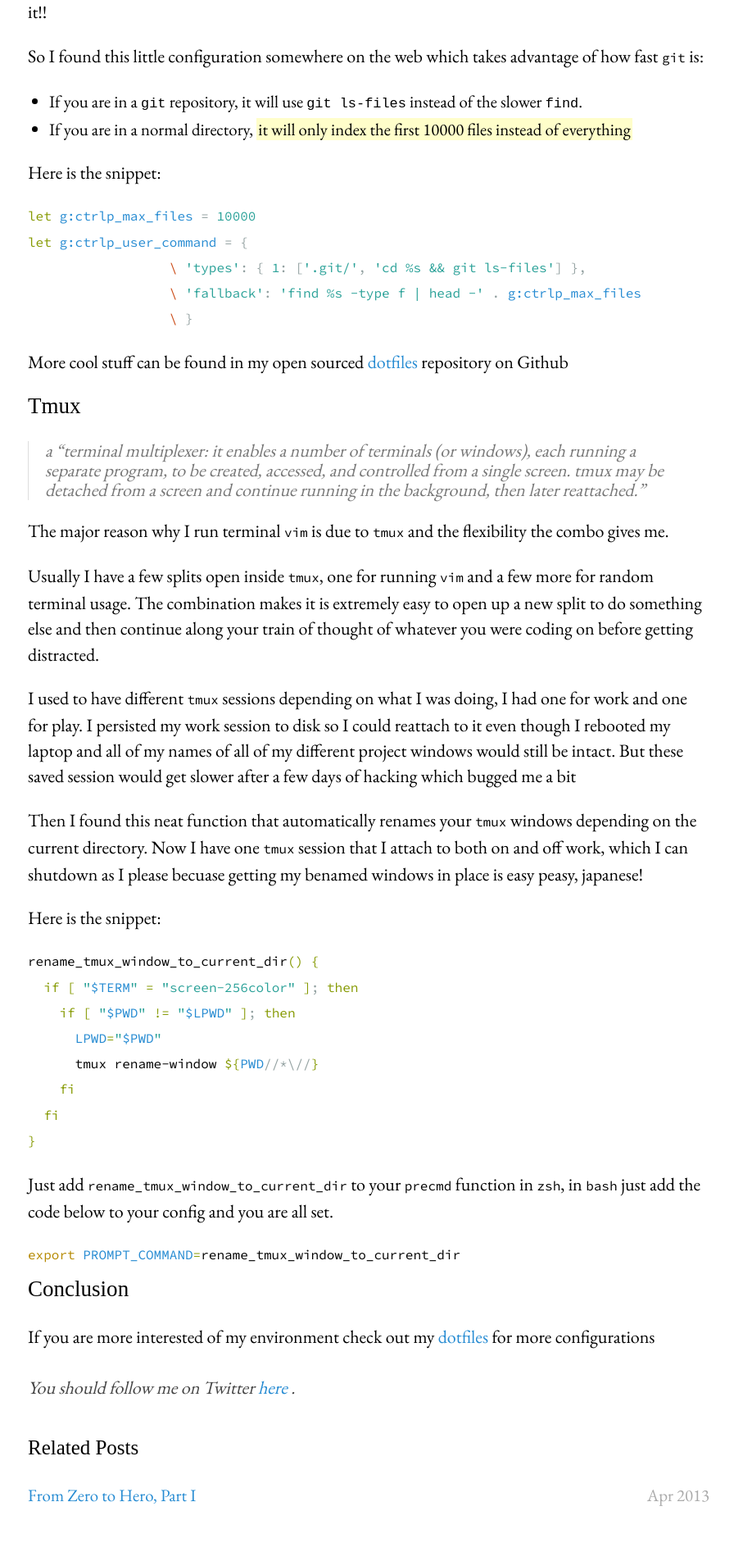
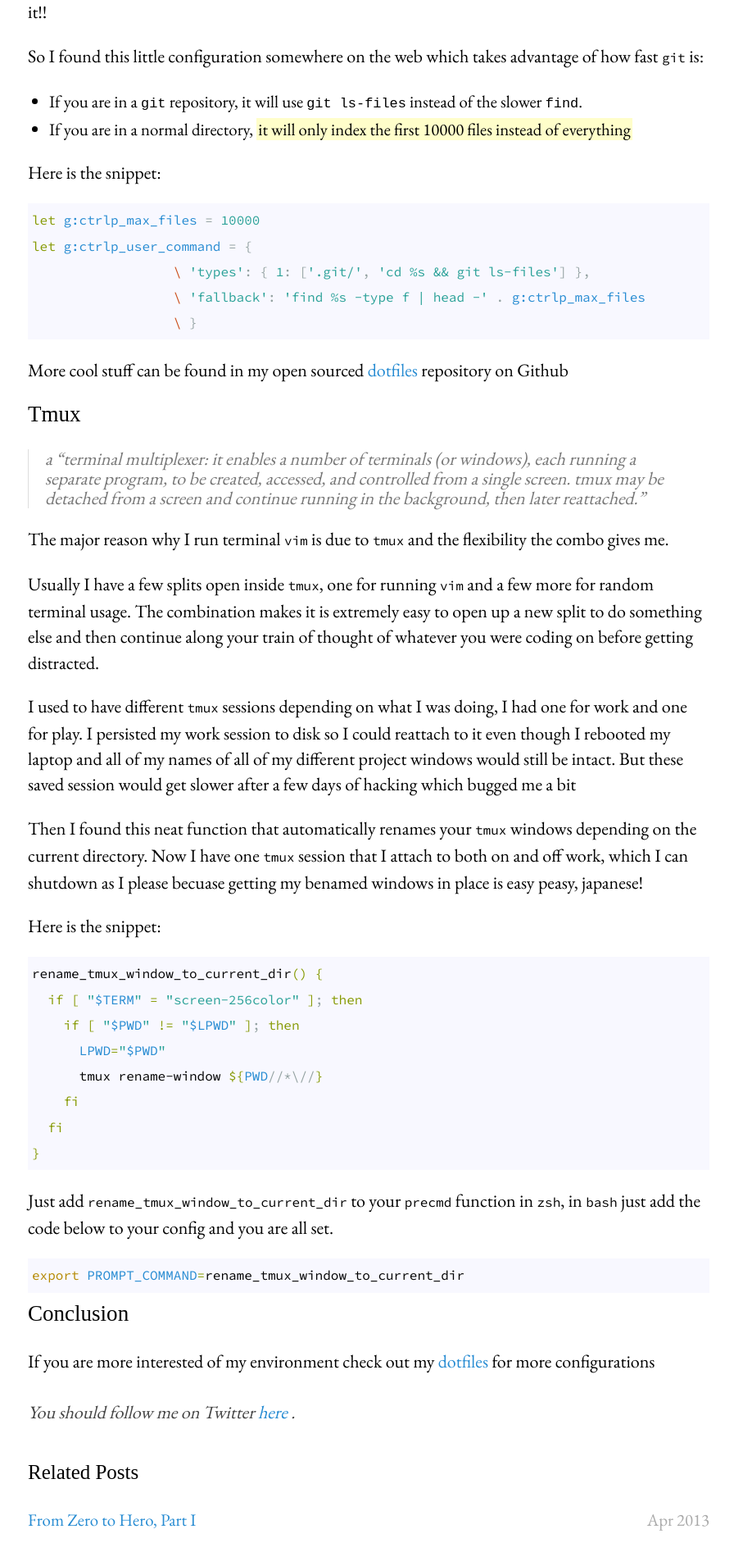
Before and after one commit to metamorfos/metamorfos.github.io, a Jekyll site: the page built from _posts/2013-05-18-my-development-environment.md, in a window 1280 px wide. Shown: the part 1323-3227 px from the top of the page at 82% size, without its empty margins (190-1086 px from the left). Built offline with Jekyll 4.4.1, drawn with Linux system fonts in a browser that asks for light colours; some web fonts are replaced; before the commit the page ends 3197 px from its top, so only the background shows below that.

Commit message:
Set background to code blocks

```diff
--- a/css/syntax.css
+++ b/css/syntax.css
@@ -3,7 +3,9 @@
     font-size: 16px;
     display: block;
     overflow: auto;
+    padding: 5px;
 }
+.highlight { background-color: #f8f8ff }
 .highlight .c { color: #586E75 } /* Comment */
 .highlight .err { color: #93A1A1 } /* Error */
 .highlight .g { color: #93A1A1 } /* Generic */
```
